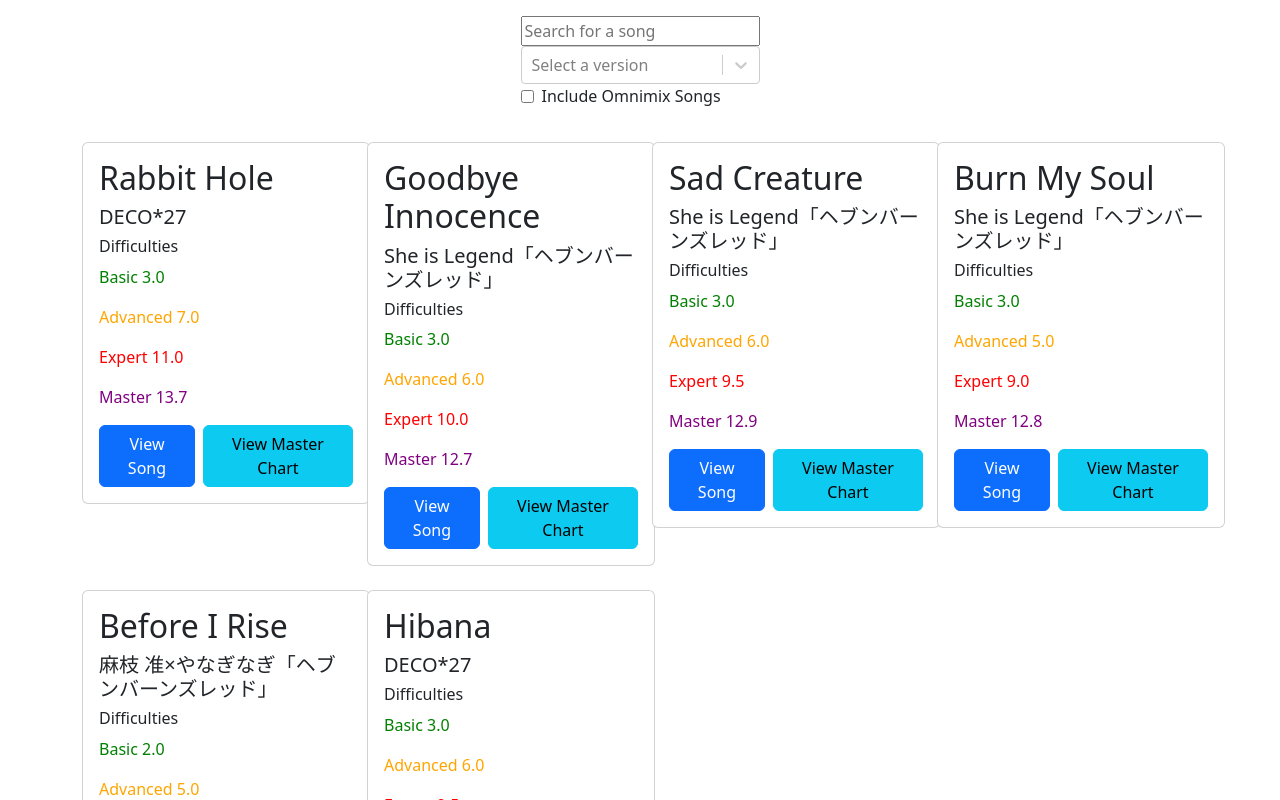
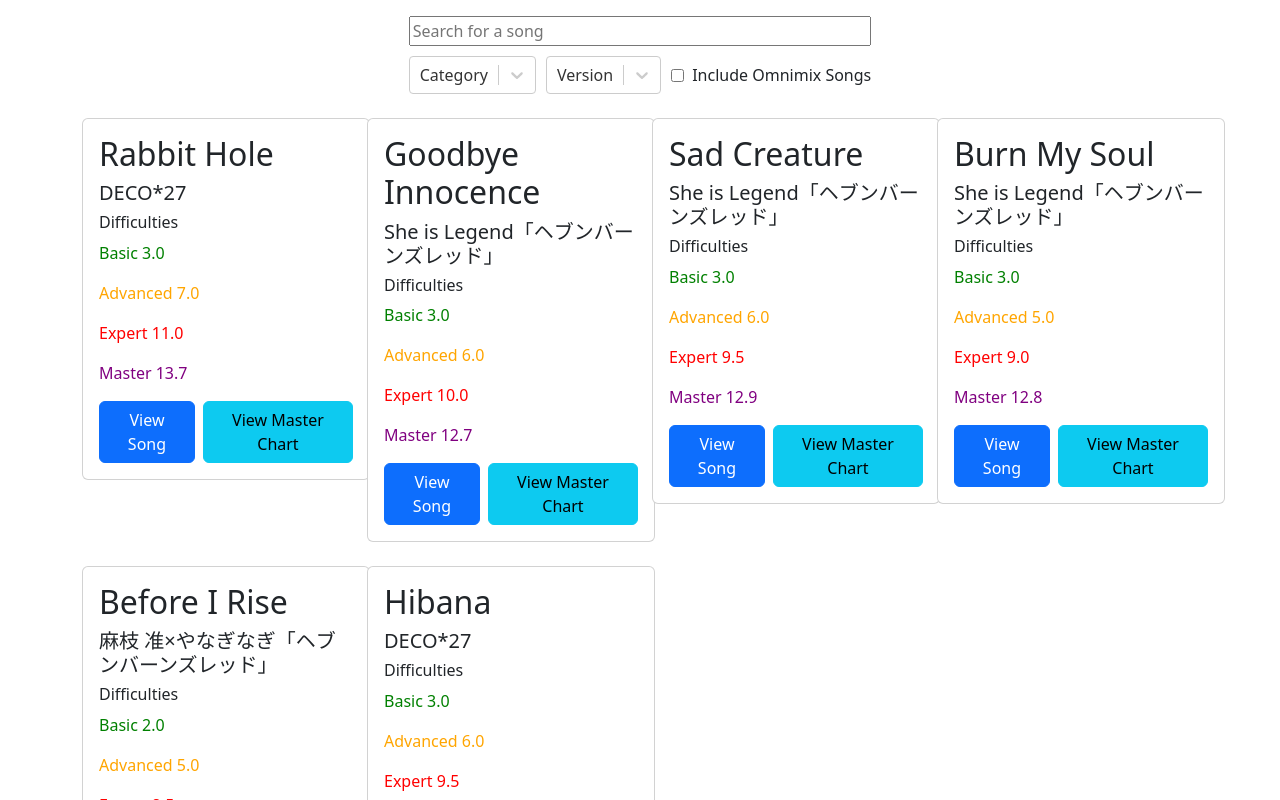
Before and after one commit to TroyCalaquian/rhythm-game-info, a React (Vite) app: page / in a window 1280 px wide. Shown: the top 800 px of the page. Built offline with nearby package versions, Linux system fonts and the light colour scheme.

Commit message:
Added state to all filter categories

```diff
--- a/src/App.tsx
+++ b/src/App.tsx
@@ -5,6 +5,9 @@ import { useState } from "react";
 
 function App() {
   const [filterText, setFilterText] = useState("");
+  const [filterCategory, setFilterCategory] = useState("");
+  const [filterVersion, setVersionCategory] = useState("");
+  const [filterOmnimix, setfilterOmnimix] = useState(false);
 
   const filteredSongs = rhythmGameSongs.filter((item) =>
     item.songName.toLowerCase().includes(filterText.toLowerCase())
@@ -13,7 +16,16 @@ function App() {
   return (
     <>
       <div className="container d-flex justify-content-center pt-3">
-        <SearchBar filterText={filterText} onFilterTextChange={setFilterText} />
+        <SearchBar
+          filterText={filterText}
+          onFilterTextChange={setFilterText}
+          filterCategory={filterCategory}
+          onCategoryChange={setFilterCategory}
+          filterVersion={filterVersion}
+          onVersionChange={setVersionCategory}
+          filterOmnimix={filterOmnimix}
+          onOmnimixChange={setfilterOmnimix}
+        />
       </div>
       <div className="container mt-4">
         <div className="row">
--- a/src/components/SearchBar.tsx
+++ b/src/components/SearchBar.tsx
@@ -3,7 +3,23 @@ import Select from "react-select";
 interface Props {
   filterText: string;
   onFilterTextChange: (song: string) => void;
+  filterCategory: string;
+  onCategoryChange: (category: string) => void;
+  filterVersion: string;
+  onVersionChange: (version: string) => void;
+  filterOmnimix: boolean;
+  onOmnimixChange: (value: boolean) => void;
 }
+
+const categories = [
+  { value: "", label: "Category" },
+  { value: "P&A", label: "Pops and Anime" },
+  { value: "TP", label: "Touhou Project" },
+  { value: "Variety", label: "Variety" },
+  { value: "GekiMai", label: "GekiMai" },
+  { value: "Irodorimidori", label: "Irodorimidori" },
+  { value: "Original", label: "Original" },
+];
 
 const options = [
   { value: "", label: "Version" },
@@ -28,37 +44,72 @@ const options = [
   { value: "verse", label: "Verse" },
 ];
 
-function SearchBar({ filterText, onFilterTextChange }: Props) {
+function SearchBar({
+  filterText,
+  onFilterTextChange,
+  filterCategory,
+  onCategoryChange,
+  filterVersion,
+  onVersionChange,
+  filterOmnimix,
+  onOmnimixChange,
+}: Props) {
   {
     /* Filter by Category, Version, Omnimix */
   }
   return (
     <form>
+      {/* Search bar - stays on its own line */}
       <input
         type="text"
         value={filterText}
         placeholder="Search for a song"
         onChange={(e) => onFilterTextChange(e.target.value)}
+        style={{ width: "100%", marginBottom: "10px" }}
+      />
+
+      <div style={{ display: "flex", gap: "10px", alignItems: "center" }}>
+        <Select
+          options={categories}
+          placeholder="Category"
+          value={categories.find((option) => option.value === filterCategory)}
+          onChange={(selectedOption) =>
+            onCategoryChange(selectedOption ? selectedOption.value : "")
+          }
+          styles={{
+            menuList: (provided) => ({
+              ...provided,
+              maxHeight: 200,
+            }),
+          }}
         />
 
         <Select
           options={options}
-        placeholder="Select a version"
+          placeholder="Version"
+          value={options.find((option) => option.value === filterVersion)}
+          onChange={(selectedOption) =>
+            onVersionChange(selectedOption ? selectedOption.value : "")
+          }
           styles={{
             menuList: (provided) => ({
               ...provided,
-            maxHeight: 200, // limits the dropdown height
+              maxHeight: 200,
             }),
           }}
         />
 
-      <div
-        style={{ display: "flex", alignItems: "center", marginBottom: "10px" }}
-      >
-        <input type="checkbox" id="checkmarkFilter" />
+        <div style={{ display: "flex", alignItems: "center" }}>
+          <input
+            type="checkbox"
+            id="checkmarkFilter"
+            checked={filterOmnimix}
+            onChange={(e) => onOmnimixChange(e.target.checked)}
+          />
           <label htmlFor="checkmarkFilter" style={{ marginLeft: "8px" }}>
             Include Omnimix Songs
           </label>
+        </div>
       </div>
     </form>
   );
--- a/src/data.tsx
+++ b/src/data.tsx
@@ -8,6 +8,9 @@ export type rhythmGameSong = {
 };
 
 // TODO: Change links and add expert chart links
+// TODO: Add version that songs originated from
+// TODO: Omnimix or not
+// TODO: Add category for each song
 export const rhythmGameSongs: rhythmGameSong[] = [
   {
     id: 0,
```
Lines whose indentation alone changed are shown as unchanged.
